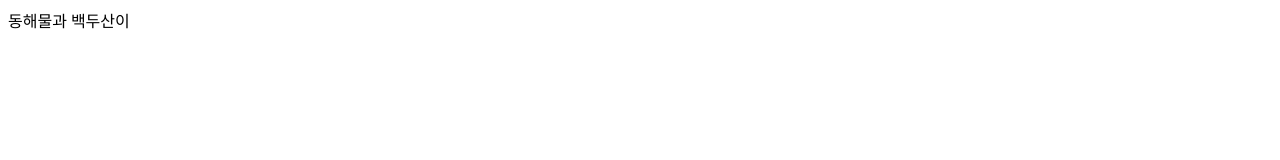
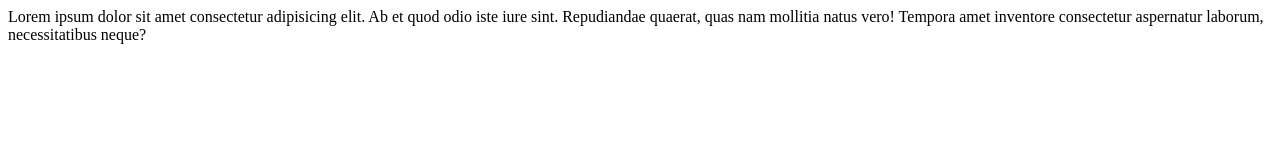
Before and after one commit to onlyeawon/dc_w3, a plain HTML site: page Afile.html in a window 1280 px wide. Drawn offline with Linux system fonts and the light colour scheme.

Commit message:
웹사이트 시작

```diff
--- a/Afile.html
+++ b/Afile.html
@@ -4,9 +4,11 @@
     <meta charset="UTF-8" />
     <meta http-equiv="X-UA-Compatible" content="IE=edge" />
     <meta name="viewport" content="width=device-width, initial-scale=1.0" />
-    <title>github pages로 호스팅하기</title>
+    <title>github pages 로 호스팅하기</title>
   </head>
   <body>
-    동해물과 백두산이
+    Lorem ipsum dolor sit amet consectetur adipisicing elit. Ab et quod odio
+    iste iure sint. Repudiandae quaerat, quas nam mollitia natus vero! Tempora
+    amet inventore consectetur aspernatur laborum, necessitatibus neque?
   </body>
 </html>
```
